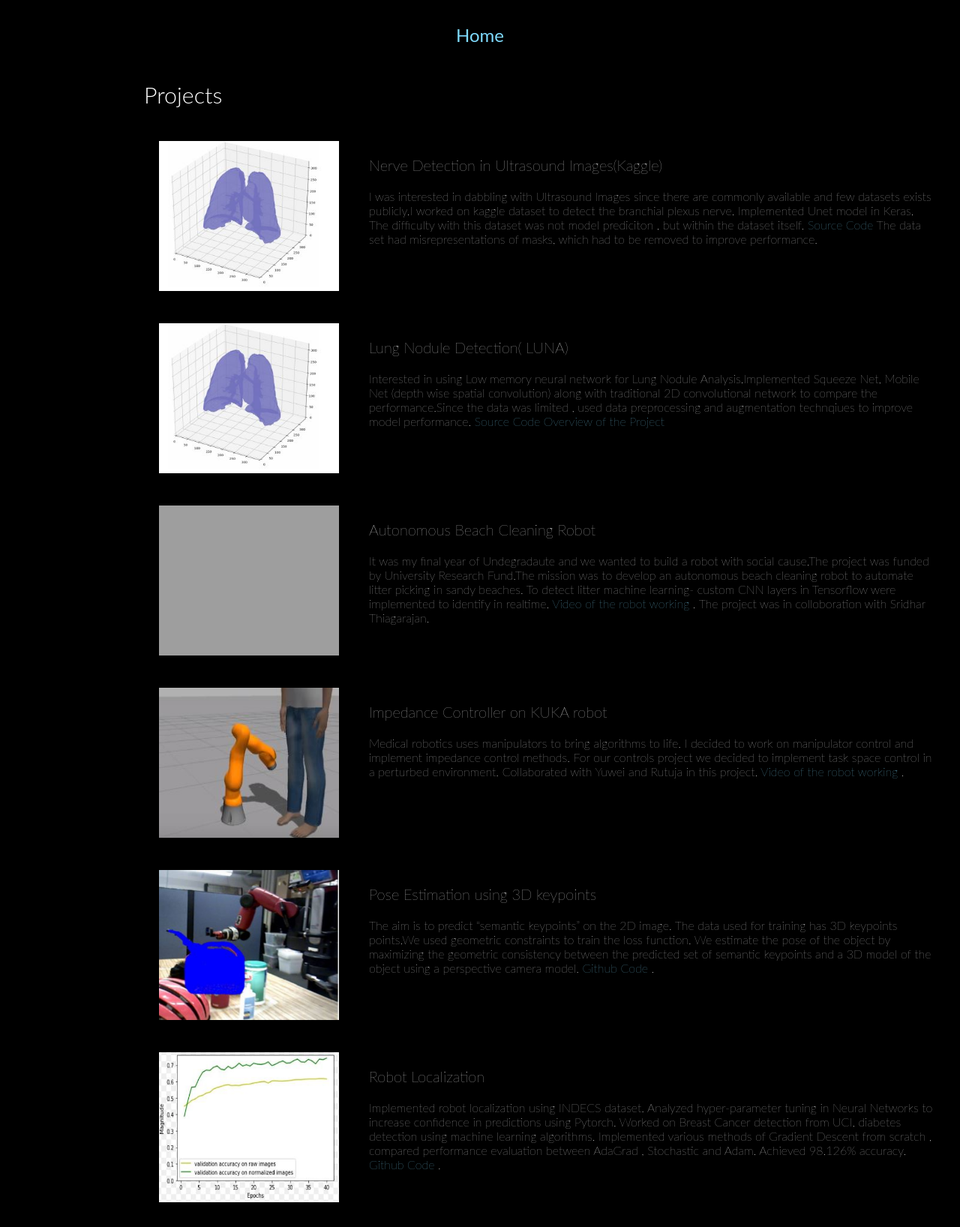
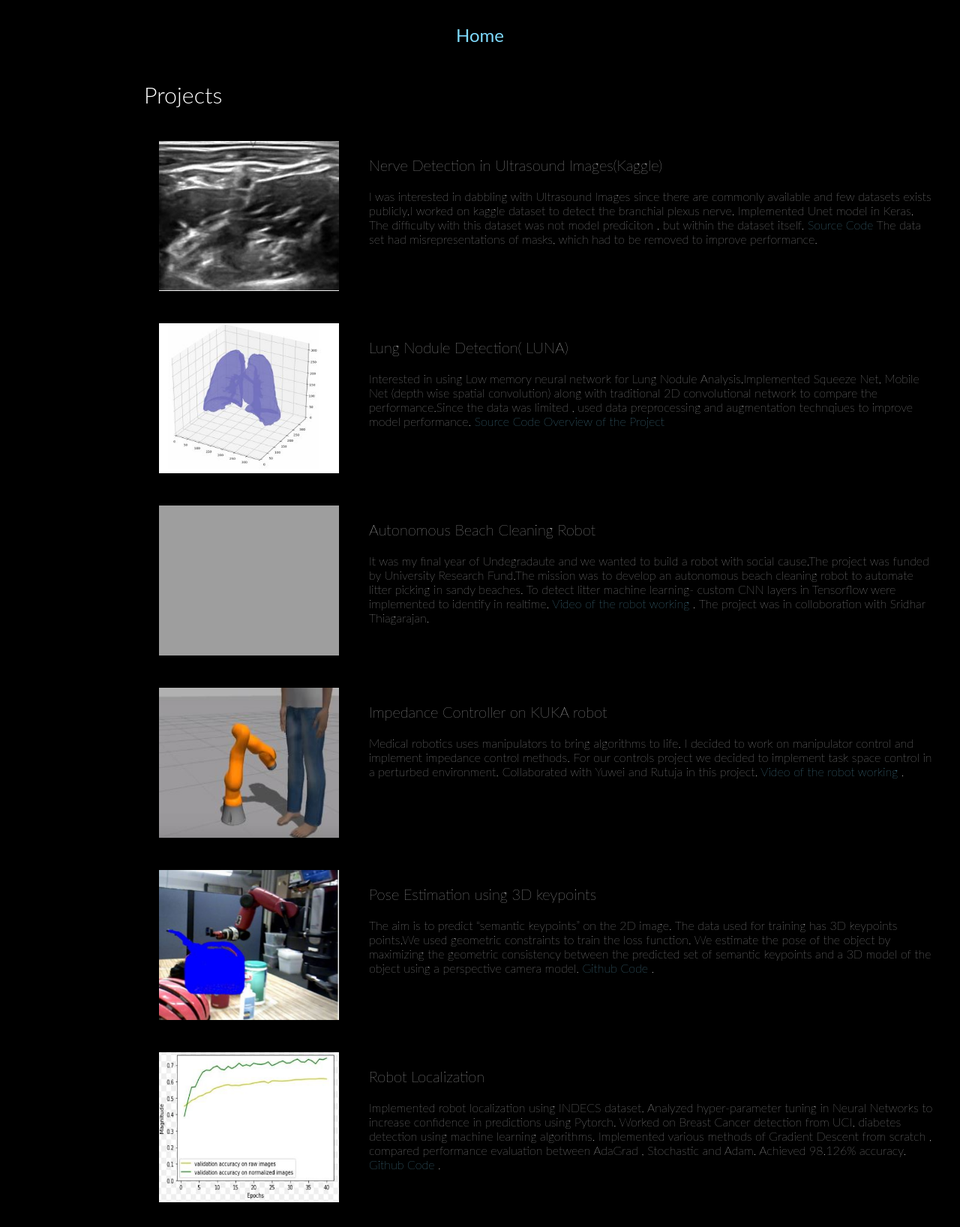
Before and after one commit to sailalitha96/sailalitha96.github.io, a Jekyll site: the page proj.html, which Jekyll copies as it is, in a window 1280 px wide. Shown: the whole page at 75% size. Built offline with Jekyll 4.4.1, drawn with Linux system fonts in a browser that asks for light colours; nearby versions of some CDN libraries; grey boxes are pictures that could not be loaded.

Commit message:
Update proj.html

```diff
--- a/proj.html
+++ b/proj.html
@@ -22,7 +22,7 @@
 	<tr>
               <td width="25%">
                 <div class="one">
-		<img src='/projects/masked3d.JPG' style="width:240px;height:200px;">
+		<img src='/projects/ultra.JPG' style="width:240px;height:200px;">
 		</div>
               </td>
 	       <td valign="top" width="95%">
```
